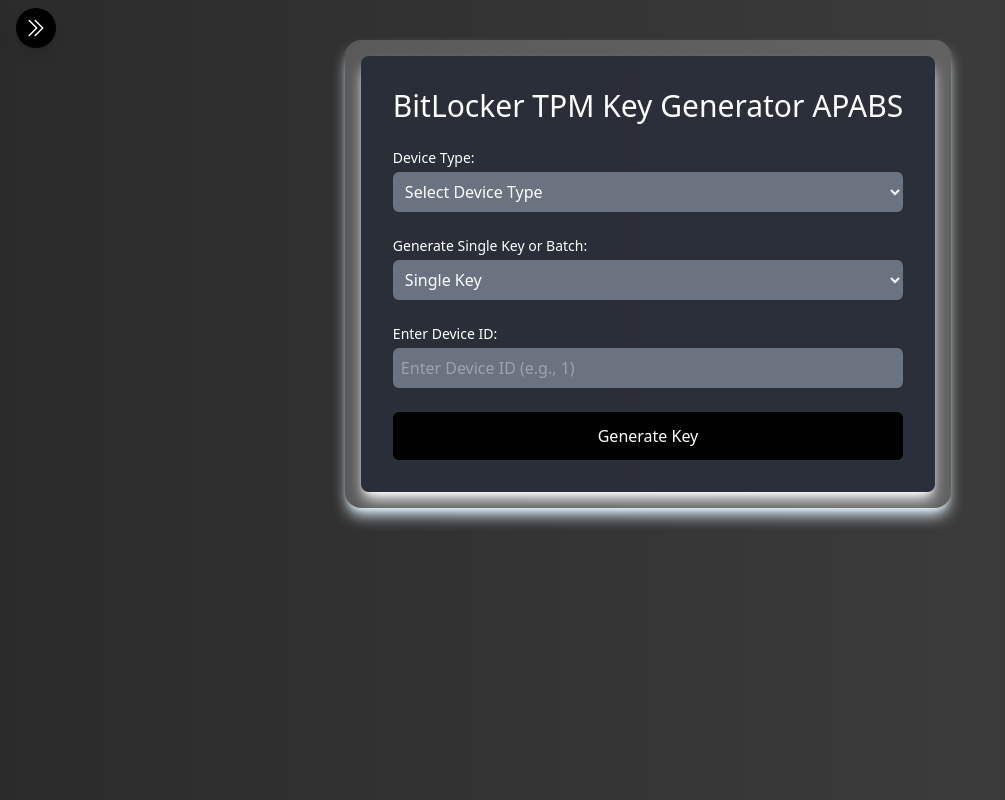
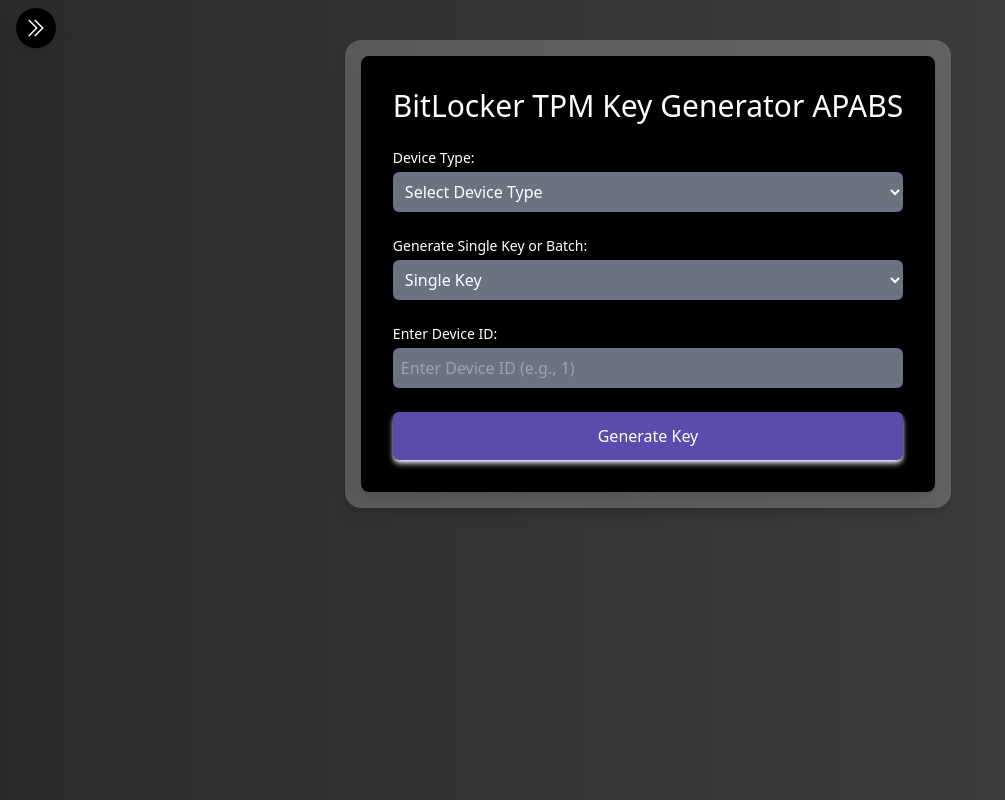
Before and after one commit to aliriocerafica/alidev, a Next.js app: page /form in a window 1280 px wide. Shown: the whole page, without its empty margins (0-1005 px from the left). Built offline with nearby package versions, Linux system fonts and the light colour scheme.

Commit message:
form fix

```diff
--- a/app/form/page.tsx
+++ b/app/form/page.tsx
@@ -34,7 +34,7 @@
     const ids = isBatch
       ? deviceIds.split(",").map((id) => id.trim())
       : [deviceNumber];
-    const newKeys: string[] = []; // Explicitly define type here
+    const newKeys: string[] = [];
 
     ids.forEach((id) => {
       const deviceID = parseInt(id, 10);
@@ -43,16 +43,14 @@
         do {
           newKey = generateUniqueKey();
         } while (
-          generatedKeys.has(
-            `${deviceType.toUpperCase()}-${deviceID} - '${newKey}'`
-          )
+          generatedKeys.has(`${deviceType.toUpperCase()}-${deviceID}-${newKey}`)
         );
 
         newKeys.push(
-          `APABS-${deviceType.toUpperCase()}-${deviceID} - '${newKey}'`
+          `APABS-${deviceType.toUpperCase()}-${deviceID}-${newKey}`
         );
         generatedKeys.add(
-          `APABS-${deviceType.toUpperCase()}-${deviceID} - '${newKey}'`
+          `APABS-${deviceType.toUpperCase()}-${deviceID}-${newKey}`
         );
       } else {
         Swal.fire({
@@ -84,7 +82,7 @@
       const encodedUri = encodeURI(csvContent);
       const a = document.createElement("a");
       a.href = encodedUri;
-      a.download = `BitLocker_TPM_Keys_${Date.now()}.csv`; // Change the file extension to .csv
+      a.download = `BitLocker_TPM_Keys_${Date.now()}.csv`;
 
       document.body.appendChild(a);
       a.click();
@@ -106,11 +104,11 @@
   };
 
   return (
-    <div className="flex flex-col lg:flex-row">
+    <div className="flex flex-col lg:flex-row ">
       <Sidebar />
       <div className="flex-1 flex justify-center items-center p-4 sm:p-4 md:p-8 lg:p-10">
-        <div className="form bg-white shadow-inner p-4 rounded-2xl bg-opacity-20 shadow-sky-100 shadow-opacity-20 shadow-lg border-1 border-gray-400">
-          <div className="backdrop-blur-md bg-[#1e2330] bg-opacity-80 shadow-innerr shadow-white shadow-lg rounded-lg p-8 max-w-2xl w-full shadow-opacity-60">
+        <div className="form bg-white shadow-inner p-4 rounded-2xl bg-opacity-20 shadow-opacity-20 shadow-lg border-1 border-gray-400">
+          <div className="backdrop-blur-md bg-black bg-opacity-100 shadow-innerr shadow-lg rounded-lg p-8 max-w-2xl w-full shadow-opacity-60">
             <h1 className="text-3xl font-normal text-white mb-6">
               BitLocker TPM Key Generator APABS
             </h1>
@@ -120,7 +118,7 @@
                 Device Type:
               </label>
               <select
-                className="text-white bg-gray-500  rounded-md p-2 w-full focus:outline-none focus:ring-2 focus:ring-sky-500"
+                className="text-white bg-gray-500 rounded-md p-2 w-full focus:outline-none focus:ring-2 focus:ring-sky-500"
                 onChange={(e) => setDeviceType(e.target.value)}
                 value={deviceType}
                 aria-label="Device Type"
@@ -175,7 +173,7 @@
 
             <button
               onClick={generateKeys}
-              className="bg-black text-white p-3 rounded-md w-full hover:bg-gray-800 transition duration-200"
+              className="bg-[#5a4bad] shadow-md shadow-slate-100 text-white p-3 rounded-md w-full hover:bg-gray-800 transition duration-200"
             >
               {isKeyGenerated ? "Generate New Key" : "Generate Key"}
             </button>
@@ -193,14 +191,17 @@
                     <span>{k}</span>
                     <button
                       onClick={() => {
-        navigator.clipboard.writeText(k).then(() => {
+                        navigator.clipboard
+                          .writeText(k)
+                          .then(() => {
                             Swal.fire({
                               icon: "success",
                               title: "Copied!",
                               text: "Key copied to clipboard!",
                               confirmButtonText: "OK",
                             });
-        }).catch(err => {
+                          })
+                          .catch((err) => {
                             console.error("Failed to copy: ", err);
                           });
                       }}
@@ -221,7 +222,7 @@
                 <div className="flex space-x-4 mt-4">
                   <button
                     onClick={() => downloadKeys("txt")}
-                    className="bg-green-500 text-white p-2 rounded-md flex items-center hover:bg-green-600"
+                    className="bg-green-500 text-white p-2 shadow-inner shadow-green-200 rounded-md flex items-center hover:bg-green-600"
                   >
                     <svg
                       xmlns="http://www.w3.org/2000/svg"
```
Lines whose indentation alone changed are shown as unchanged.
